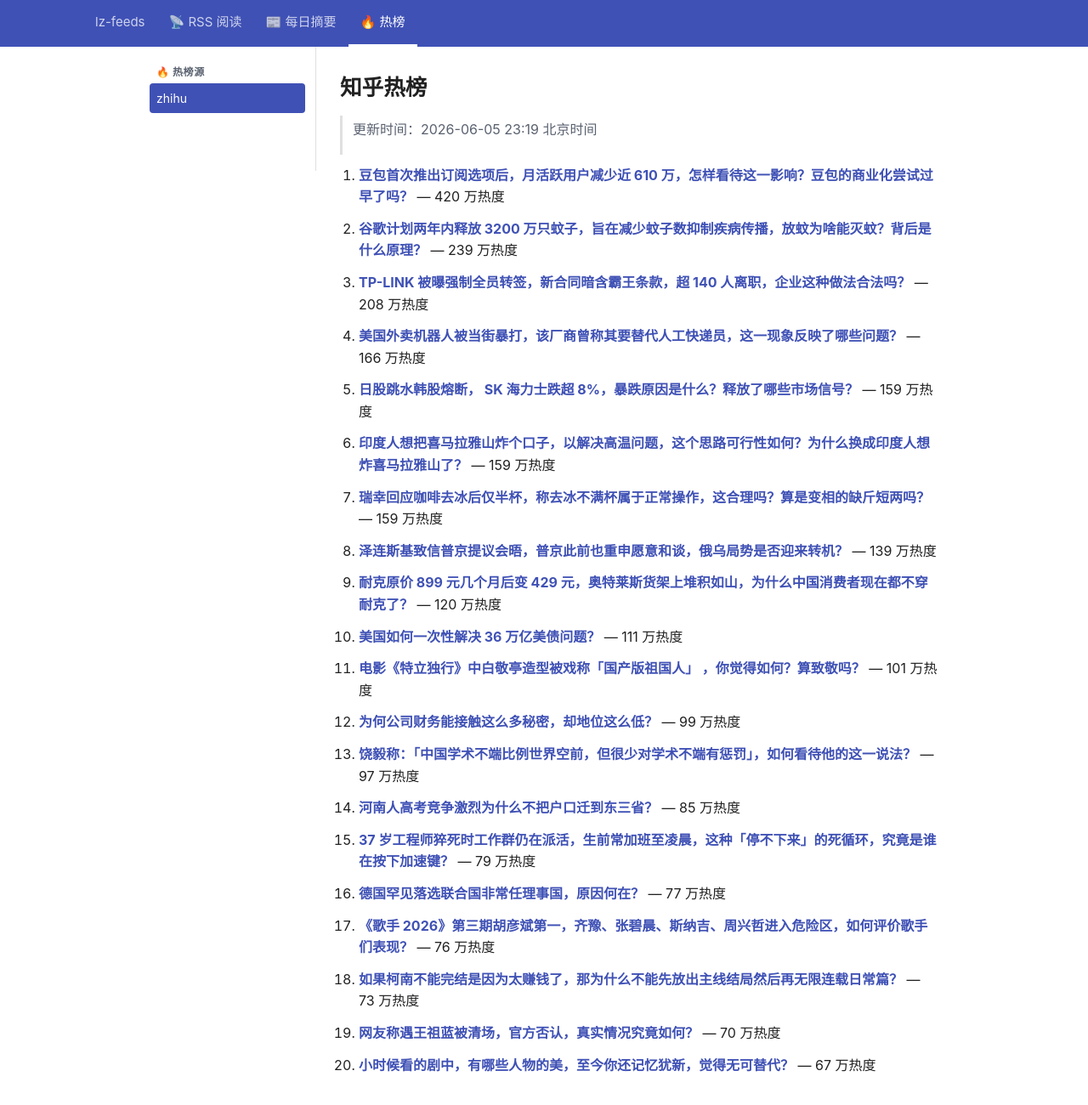
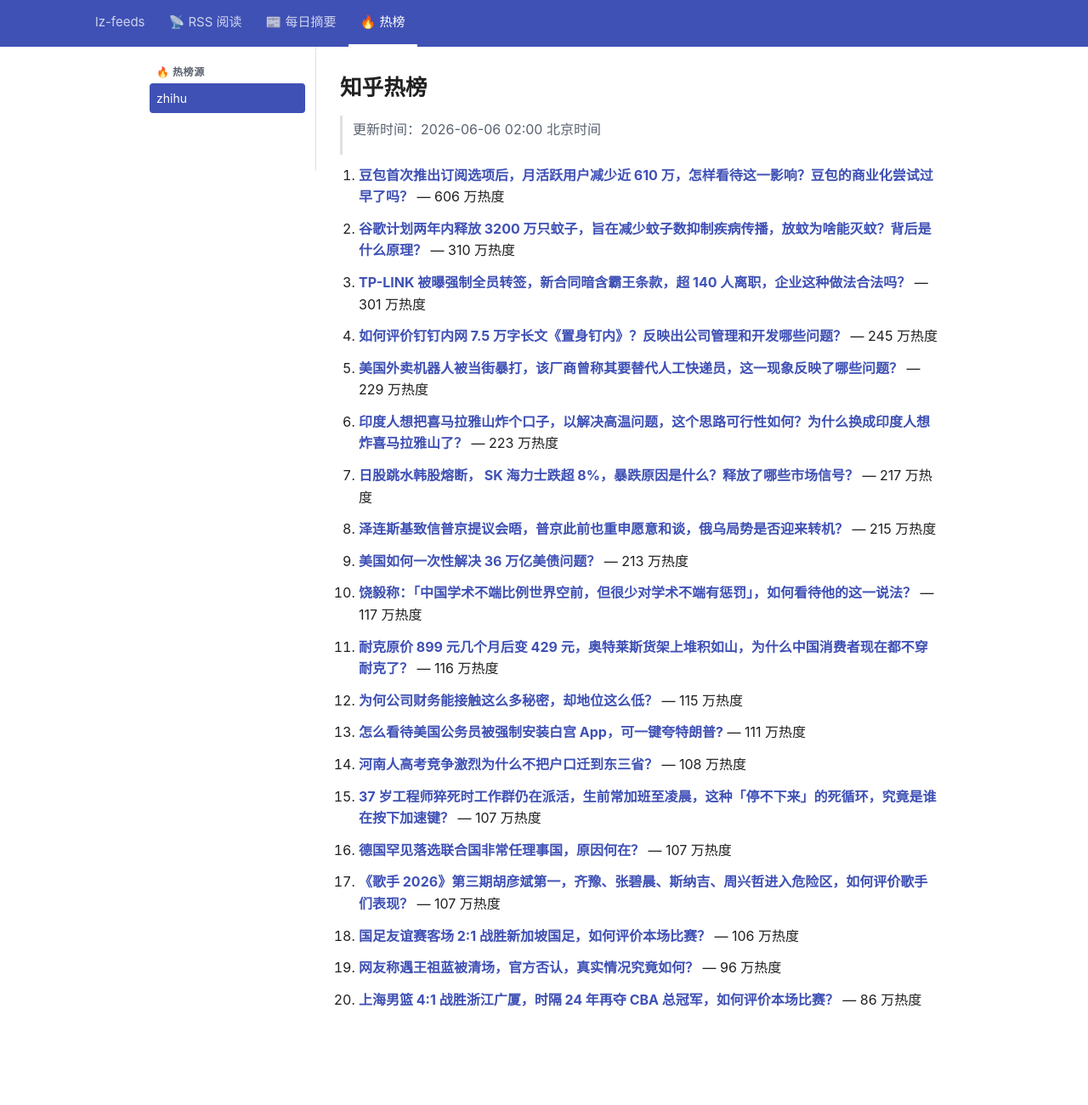
Before and after one commit to lizhang0101/lz-feeds, a Jekyll site: the page built from _hotlist/zhihu.md, in a window 1280 px wide and 1330 px high. Shown: the top 1300 px of the window at 85% size. Built offline with Jekyll 4.4.1, drawn with Linux system fonts in a browser that asks for light colours.

Commit message:
hotlist: 2026-06-05T18:00Z

```diff
--- a/_hotlist/zhihu.md
+++ b/_hotlist/zhihu.md
@@ -1,48 +1,48 @@
 ---
-updated: 2026-06-05 23:19 北京时间
+updated: 2026-06-06 02:00 北京时间
 count: 20
 ---
 
 # 知乎热榜
 
-> 更新时间：2026-06-05 23:19 北京时间
+> 更新时间：2026-06-06 02:00 北京时间
 
-1. **[豆包首次推出订阅选项后，月活跃用户减少近 610 万，怎样看待这一影响？豆包的商业化尝试过早了吗？](https://www.zhihu.com/question/2046216142453040638)** — 420 万热度
+1. **[豆包首次推出订阅选项后，月活跃用户减少近 610 万，怎样看待这一影响？豆包的商业化尝试过早了吗？](https://www.zhihu.com/question/2046216142453040638)** — 606 万热度
 
-2. **[谷歌计划两年内释放 3200 万只蚊子，旨在减少蚊子数抑制疾病传播，放蚊为啥能灭蚊？背后是什么原理？](https://www.zhihu.com/question/2045932866278895886)** — 239 万热度
+2. **[谷歌计划两年内释放 3200 万只蚊子，旨在减少蚊子数抑制疾病传播，放蚊为啥能灭蚊？背后是什么原理？](https://www.zhihu.com/question/2045932866278895886)** — 310 万热度
 
-3. **[TP-LINK 被曝强制全员转签，新合同暗含霸王条款，超 140 人离职，企业这种做法合法吗？](https://www.zhihu.com/question/2046228508003627559)** — 208 万热度
+3. **[TP-LINK 被曝强制全员转签，新合同暗含霸王条款，超 140 人离职，企业这种做法合法吗？](https://www.zhihu.com/question/2046228508003627559)** — 301 万热度
 
-4. **[美国外卖机器人被当街暴打，该厂商曾称其要替代人工快递员，这一现象反映了哪些问题？](https://www.zhihu.com/question/2045939490523276303)** — 166 万热度
+4. **[如何评价钉钉内网 7.5 万字长文《置身钉内》？反映出公司管理和开发哪些问题？](https://www.zhihu.com/question/2046261330911482494)** — 245 万热度
 
-5. **[日股跳水韩股熔断， SK 海力士跌超 8%，暴跌原因是什么？释放了哪些市场信号？](https://www.zhihu.com/question/2046218166812893382)** — 159 万热度
+5. **[美国外卖机器人被当街暴打，该厂商曾称其要替代人工快递员，这一现象反映了哪些问题？](https://www.zhihu.com/question/2045939490523276303)** — 229 万热度
 
-6. **[印度人想把喜马拉雅山炸个口子，以解决高温问题，这个思路可行性如何？为什么换成印度人想炸喜马拉雅山了？](https://www.zhihu.com/question/2045933371537060756)** — 159 万热度
+6. **[印度人想把喜马拉雅山炸个口子，以解决高温问题，这个思路可行性如何？为什么换成印度人想炸喜马拉雅山了？](https://www.zhihu.com/question/2045933371537060756)** — 223 万热度
 
-7. **[瑞幸回应咖啡去冰后仅半杯，称去冰不满杯属于正常操作，这合理吗？算是变相的缺斤短两吗？](https://www.zhihu.com/question/2046164114653668506)** — 159 万热度
+7. **[日股跳水韩股熔断， SK 海力士跌超 8%，暴跌原因是什么？释放了哪些市场信号？](https://www.zhihu.com/question/2046218166812893382)** — 217 万热度
 
-8. **[泽连斯基致信普京提议会晤，普京此前也重申愿意和谈，俄乌局势是否迎来转机？](https://www.zhihu.com/question/2046202474390886086)** — 139 万热度
+8. **[泽连斯基致信普京提议会晤，普京此前也重申愿意和谈，俄乌局势是否迎来转机？](https://www.zhihu.com/question/2046202474390886086)** — 215 万热度
 
-9. **[耐克原价 899 元几个月后变 429 元，奥特莱斯货架上堆积如山，为什么中国消费者现在都不穿耐克了？](https://www.zhihu.com/question/2045926418442350993)** — 120 万热度
+9. **[美国如何一次性解决 36 万亿美债问题？](https://www.zhihu.com/question/6607165102)** — 213 万热度
 
-10. **[美国如何一次性解决 36 万亿美债问题？](https://www.zhihu.com/question/6607165102)** — 111 万热度
+10. **[饶毅称：「中国学术不端比例世界空前，但很少对学术不端有惩罚」，如何看待他的这一说法？](https://www.zhihu.com/question/2045491060734783593)** — 117 万热度
 
-11. **[电影《特立独行》中白敬亭造型被戏称「国产版祖国人」 ，你觉得如何？算致敬吗？](https://www.zhihu.com/question/2044815203330680058)** — 101 万热度
+11. **[耐克原价 899 元几个月后变 429 元，奥特莱斯货架上堆积如山，为什么中国消费者现在都不穿耐克了？](https://www.zhihu.com/question/2045926418442350993)** — 116 万热度
 
-12. **[为何公司财务能接触这么多秘密，却地位这么低？](https://www.zhihu.com/question/10156340337)** — 99 万热度
+12. **[为何公司财务能接触这么多秘密，却地位这么低？](https://www.zhihu.com/question/10156340337)** — 115 万热度
 
-13. **[饶毅称：「中国学术不端比例世界空前，但很少对学术不端有惩罚」，如何看待他的这一说法？](https://www.zhihu.com/question/2045491060734783593)** — 97 万热度
+13. **[怎么看待美国公务员被强制安装白宫 App，可一键夸特朗普?](https://www.zhihu.com/question/2045446455956091852)** — 111 万热度
 
-14. **[河南人高考竞争激烈为什么不把户口迁到东三省？](https://www.zhihu.com/question/2045292537762551139)** — 85 万热度
+14. **[河南人高考竞争激烈为什么不把户口迁到东三省？](https://www.zhihu.com/question/2045292537762551139)** — 108 万热度
 
-15. **[37 岁工程师猝死时工作群仍在派活，生前常加班至凌晨，这种「停不下来」的死循环，究竟是谁在按下加速键？](https://www.zhihu.com/question/2044735798428403181)** — 79 万热度
+15. **[37 岁工程师猝死时工作群仍在派活，生前常加班至凌晨，这种「停不下来」的死循环，究竟是谁在按下加速键？](https://www.zhihu.com/question/2044735798428403181)** — 107 万热度
 
-16. **[德国罕见落选联合国非常任理事国，原因何在？](https://www.zhihu.com/question/2046141710674158357)** — 77 万热度
+16. **[德国罕见落选联合国非常任理事国，原因何在？](https://www.zhihu.com/question/2046141710674158357)** — 107 万热度
 
-17. **[《歌手 2026》第三期胡彦斌第一，齐豫、张碧晨、斯纳吉、周兴哲进入危险区，如何评价歌手们表现？](https://www.zhihu.com/question/2046307747860422888)** — 76 万热度
+17. **[《歌手 2026》第三期胡彦斌第一，齐豫、张碧晨、斯纳吉、周兴哲进入危险区，如何评价歌手们表现？](https://www.zhihu.com/question/2046307747860422888)** — 107 万热度
 
-18. **[如果柯南不能完结是因为太赚钱了，那为什么不能先放出主线结局然后再无限连载日常篇？](https://www.zhihu.com/question/2042613821383111509)** — 73 万热度
+18. **[国足友谊赛客场 2:1 战胜新加坡国足，如何评价本场比赛？](https://www.zhihu.com/question/2046341310773204814)** — 106 万热度
 
-19. **[网友称遇王祖蓝被清场，官方否认，真实情况究竟如何？](https://www.zhihu.com/question/2045619741025362407)** — 70 万热度
+19. **[网友称遇王祖蓝被清场，官方否认，真实情况究竟如何？](https://www.zhihu.com/question/2045619741025362407)** — 96 万热度
 
-20. **[小时候看的剧中，有哪些人物的美，至今你还记忆犹新，觉得无可替代？](https://www.zhihu.com/question/1914392583783814375)** — 67 万热度
+20. **[上海男篮 4:1 战胜浙江广厦，时隔 24 年再夺 CBA 总冠军，如何评价本场比赛？](https://www.zhihu.com/question/2046274159001302079)** — 86 万热度
```
